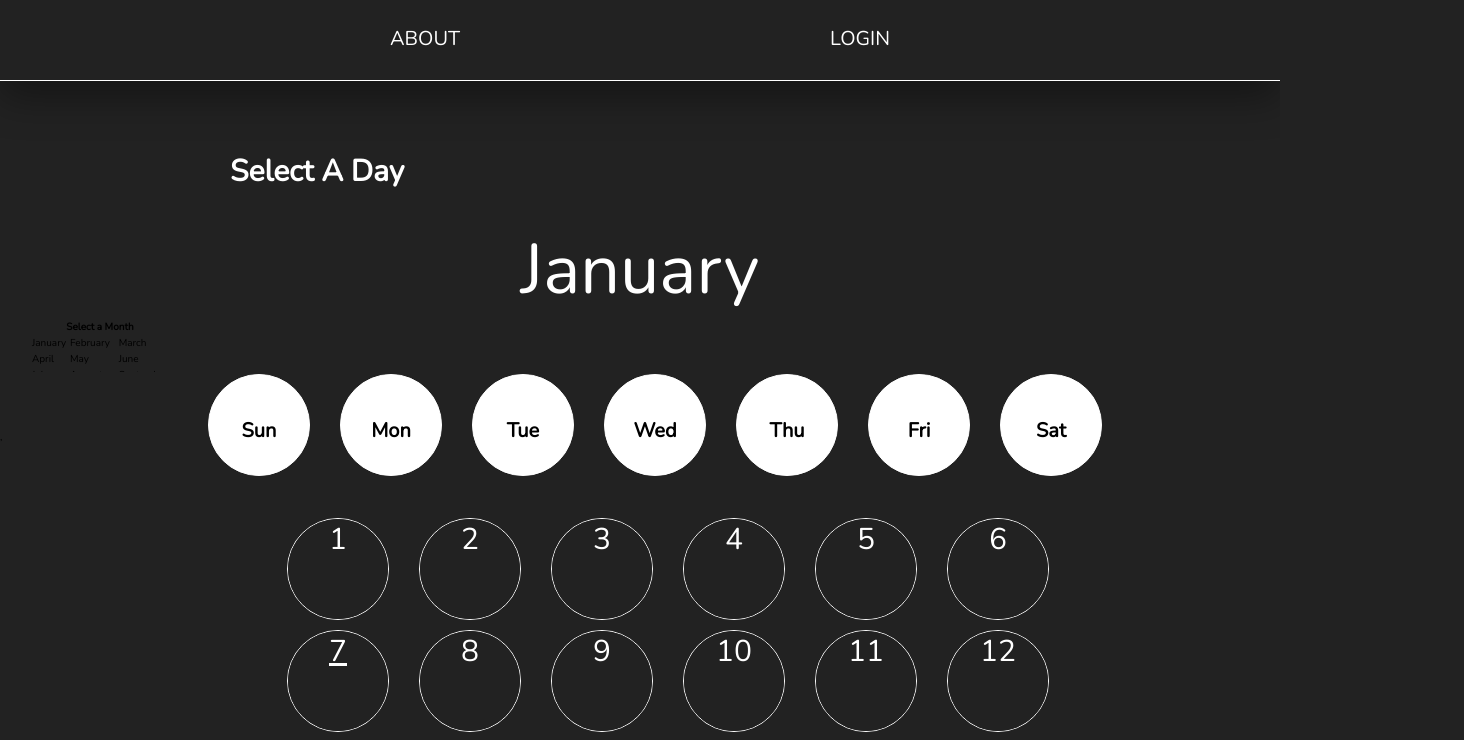
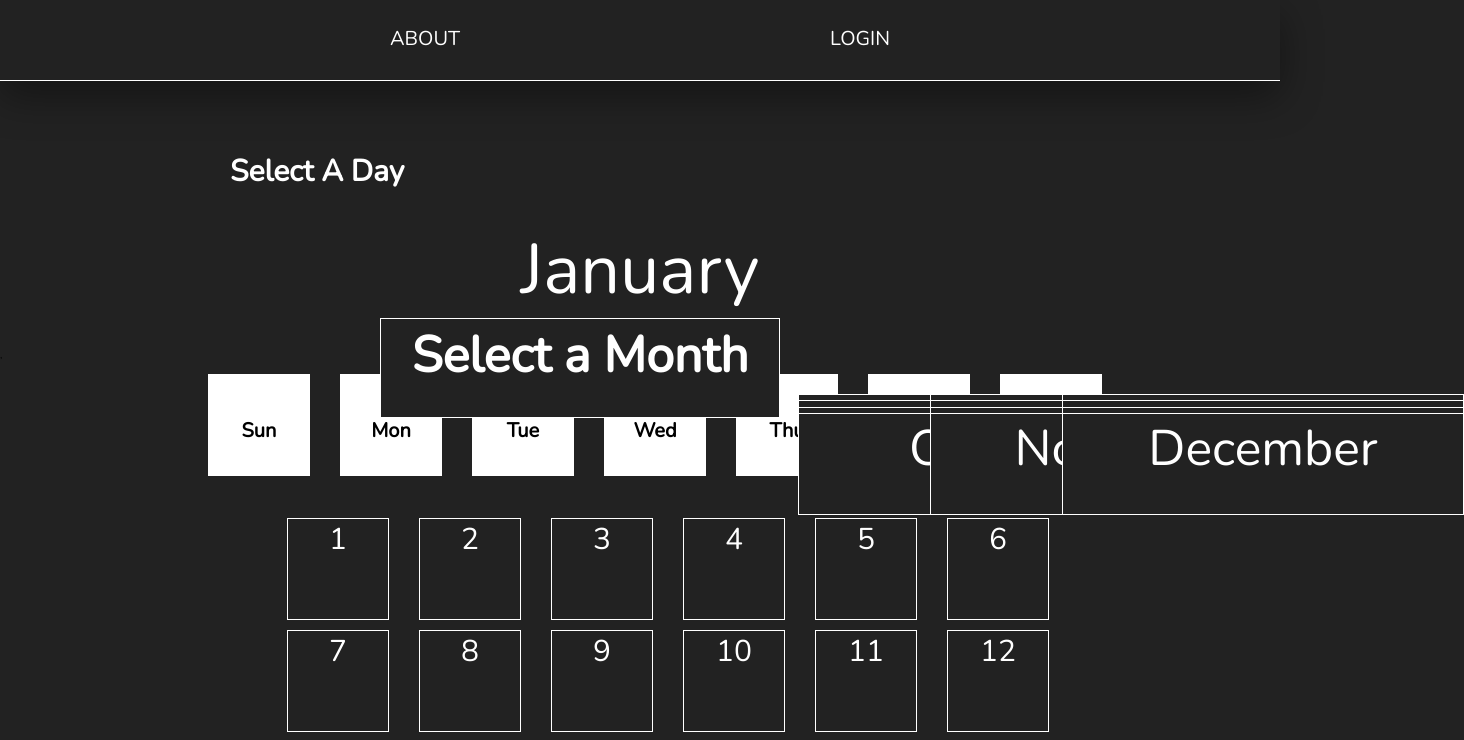
Before and after one commit to AladdinOmar61/mitchs-math, a React (Create React App) app: page /details in a window 1280 px wide. Shown: the top 740 px of the page, 1464 px wide, since content can reach past the window. Built offline with nearby package versions, Linux system fonts and the light colour scheme.

Commit message:
selecting month function on click no works, changed calendar shapes to square instead of circle

```diff
--- a/src/components/Calendar.js
+++ b/src/components/Calendar.js
@@ -21,12 +21,27 @@ export default class Calendar extends React.Component {
     return this.state.dateObject.format("MMMM");
   };
 
+  setMonth = (month) => {
+    let monthNo = this.state.allMonths.indexOf(month);
+    let dateObject = Object.assign({}, this.state.dateObject);
+    dateObject = moment(dateObject).set("month", monthNo);
+    this.setState({
+      dateObject,
+    });
+  };
+
   monthList = (props) => {
     let months = [];
     props.data.map((data) => {
       months.push(
-        <td>
-          <span>{data}</span>
+        <td
+          key={data}
+          className="calendar-month-select"
+          onClick={(e) => {
+            this.setMonth(data);
+          }}
+        >
+          <span className="calendar-month">{data}</span>
         </td>
       );
     });
@@ -35,7 +50,7 @@ export default class Calendar extends React.Component {
     let cells = [];
 
     months.forEach((row, i) => {
-      if (i % 3 !== 0 || i == 0) {
+      if (i % 3 !== 0 || i === 0) {
         cells.push(row);
       } else {
         rows.push(cells);
@@ -72,7 +87,7 @@ export default class Calendar extends React.Component {
     let weekdayshortname = this.weekdayShort.map((day) => {
       return (
         <th key={day} className="week-day">
-          <span className="day">{day}</span>
+          <span className="week-day-num">{day}</span>
         </th>
       );
     });
@@ -82,10 +97,10 @@ export default class Calendar extends React.Component {
     }
     let daysInMonth = [];
     for (let d = 1; d <= this.daysInMonth(); d++) {
-      let currentDay = d == this.currentDay() ? "today" : "";
+      let currentDay = d === this.currentDay() ? "today" : "";
       daysInMonth.push(
         <td key={d} className={`calendar-day ${currentDay}`}>
-          <span className="day-num">{d}</span>
+          <span className="days-num">{d}</span>
         </td>
       );
     }
@@ -113,7 +128,16 @@ export default class Calendar extends React.Component {
     return (
       <div className="calendar">
         <div className="tail-datetime-calendar">
-          <div className="calendar-navi">{this.month()}</div>
+          <div className="calendar-navi">
+            <span
+              onClick={(e) => {
+                this.showMonth();
+              }}
+              className="calendar-label"
+            >
+              {this.month()}
+            </span>
+          </div>
         </div>
         <div className="calendar-date">
           <this.monthList data={moment.months()} />
--- a/src/sass/components/Calendar.scss
+++ b/src/sass/components/Calendar.scss
@@ -1,13 +1,67 @@
 .calendar {
   margin-top: 3rem;
   position: relative;
-}
 
-.calendar-table {
+  &-table {
     z-index: 1;
     position: absolute;
     top: 15rem;
     left: 0;
+  }
+
+  &-day {
+    z-index: 2;
+    position: relative;
+    width: 10rem;
+    height: 10rem;
+    margin-left: 3rem;
+    margin-top: 1rem;
+    border: solid white 1px;
+    border-radius: 100px;
+    transition: all 0.3s;
+
+    &:hover .days-num {
+      background-color: $white;
+      color: $black;
+    }
+  }
+
+  &-navi {
+    font-size: 7rem;
+    margin: 0 auto;
+    text-align: center;
+    color: $white;
+  }
+
+  &-month {
+    z-index: 10;
+    margin: 0 auto 0 35rem;
+    text-align: center;
+    border: solid white 1px;
+    position: absolute;
+    font-size: 5rem;
+    width: 40rem;
+    height: 10rem;
+    color: $white;
+  }
+
+  &-select {
+    z-index: 10;
+    margin: 0 auto 0 35rem;
+    text-align: center;
+    border: solid white 1px;
+    position: absolute;
+    font-size: 5rem;
+    width: 40rem;
+    height: 10rem;
+    color: $white;
+  }
+}
+
+.empty {
+  width: 10rem;
+  height: 10rem;
+  border: solid white 1px;
 }
 
 .week-table {
@@ -23,35 +77,17 @@
   position: relative;
   background-color: $white;
   border: solid white 1px;
-  border-radius: 100px;
   width: 10rem;
   height: 10rem;
   margin-left: 3rem;
-}
 
-.day {
+  &-num {
     position: absolute;
     top: 35%;
     left: 50%;
     transform: translate(-50%, -50%);
     background-color: $white;
     margin-top: 2rem;
-}
-
-.calendar-day {
-  z-index: 2;
-  position: relative;
-  width: 10rem;
-  height: 10rem;
-  margin-left: 3rem;
-  margin-top: 1rem;
-  border: solid white 1px;
-  border-radius: 100px;
-  transition: all 0.3s;
-
-  &:hover .day-num {
-    background-color: $white;
-    color: $black;
   }
 }
 
@@ -62,12 +98,11 @@
   flex-wrap: wrap;
   color: $white;
   width: 75%;
-}
 
-.day-num {
+  &-num {
     cursor: pointer;
     z-index: 1;
-  border-radius: 100px;
+    border: solid $white 1px;
     width: 100%;
     height: 100%;
     font-size: 3rem;
@@ -78,26 +113,8 @@
     transform: translate(-50%, -50%);
     transition: all 0.3s;
   }
+}
 
 .today > .day-num {
   text-decoration: underline;
 }
-
-.calendar-navi {
-  font-size: 7rem;
-  margin: 0 auto;
-  text-align: center;
-  color: $white;
-}
-
-// .calendar-month {
-//   z-index: 10;
-//   margin: 0 auto 0 35rem;
-//   text-align: center;
-//   border: solid white 1px;
-//   position: absolute;
-//   font-size: 5rem;
-//   width: 40rem;
-//   height: 10rem;
-//   color: $white;
-// }
```
Lines whose indentation alone changed are shown as unchanged.
